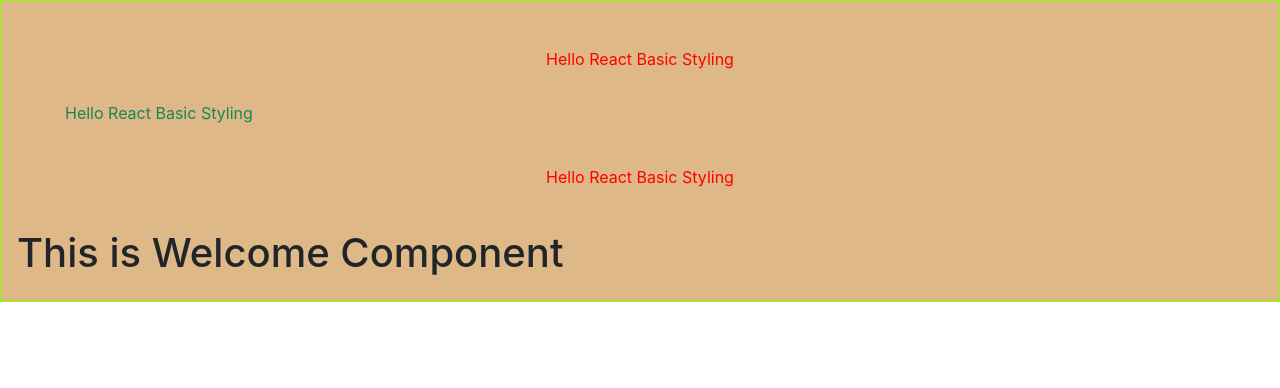
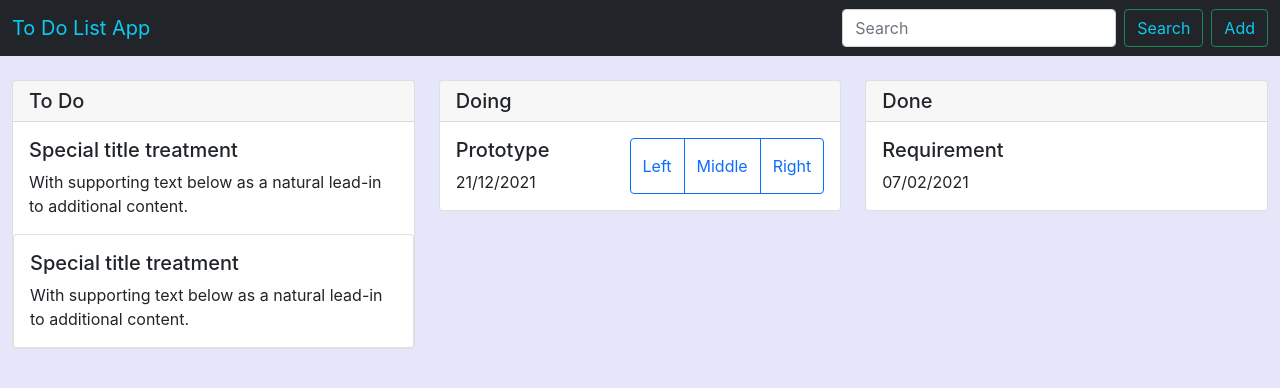
Before and after one commit to AofPatiphan/Create-React-App, a React (Create React App) app: page / in a window 1280 px wide. Shown: the top 388 px of the page. Built offline with nearby package versions, Linux system fonts and the light colour scheme.

Commit message:
Add navbar & content

```diff
--- a/package.json
+++ b/package.json
@@ -7,6 +7,7 @@
     "@testing-library/react": "^11.2.7",
     "@testing-library/user-event": "^12.8.3",
     "bootstrap": "^5.1.3",
+    "bootstrap-icons": "^1.7.2",
     "react": "^17.0.2",
     "react-dom": "^17.0.2",
     "react-scripts": "4.0.3",
--- a/src/App.js
+++ b/src/App.js
@@ -5,19 +5,91 @@ import styles from "./App.module.css";
 
 // เก็บ style ไว้ในตัวแปร แล้วเอาไปใส่ inline
 function App() {
-  const divStyle = {
-    color: "red",
-    textAlign: "center",
-    margin: "20px 10px",
-    padding: "10px",
-  };
   return (
-    <div className={styles.container}>
-      <div style={divStyle}>Hello React Basic Styling</div>
-      <div className="text-success ms-5">Hello React Basic Styling</div>
-      <div className={styles["main-div"]}>Hello React Basic Styling</div>
-      <Welcome />
-    </div>
+    <>
+      {/* -----Nav Bar----- */}
+      <nav className="navbar navbar-light bg-dark">
+        <div className="container-fluid">
+          <a className="navbar-brand text-info">To Do List App</a>
+          <form className="d-flex">
+            <input
+              className="form-control me-2"
+              type="search"
+              placeholder="Search"
+              aria-label="Search"
+            />
+            <button className="btn btn-outline-success text-info" type="submit">
+              Search
+            </button>
+            <button
+              className="btn btn-outline-success ms-2  text-info"
+              type="submit"
+            >
+              Add
+            </button>
+          </form>
+        </div>
+      </nav>
+      {/* -----Content----- */}
+      <div class="container-fluid mt-4">
+        <div class="row">
+          <div class="col-md-4 col-sm-6 ">
+            <div class="card">
+              <h5 class="card-header">To Do</h5>
+              <div class="card-body">
+                <h5 class="card-title">Special title treatment</h5>
+                <p class="card-text">
+                  With supporting text below as a natural lead-in to additional
+                  content.
+                </p>
+              </div>
+              <div class="card card-body">
+                <h5 class="card-title">Special title treatment</h5>
+                <p class="card-text">
+                  With supporting text below as a natural lead-in to additional
+                  content.
+                </p>
+              </div>
+            </div>
+          </div>
+          <div class="col-md-4 col-sm-6">
+            <div class="card">
+              <h5 class="card-header">Doing</h5>
+              <div class="card-body d-flex justify-content-between">
+                <div>
+                  <h5 class="card-title">Prototype</h5>
+                  <p class="card-text">21/12/2021</p>
+                </div>
+                <div
+                  class="btn-group"
+                  role="group"
+                  aria-label="Basic outlined example"
+                >
+                  <button type="button" class="btn btn-outline-primary">
+                    Left
+                  </button>
+                  <button type="button" class="btn btn-outline-primary">
+                    Middle
+                  </button>
+                  <button type="button" class="btn btn-outline-primary">
+                    Right
+                  </button>
+                </div>
+              </div>
+            </div>
+          </div>
+          <div class="col-md-4 col-sm-6">
+            <div class="card">
+              <h5 class="card-header">Done</h5>
+              <div class="card-body">
+                <h5 class="card-title">Requirement</h5>
+                <p class="card-text">07/02/2021</p>
+              </div>
+            </div>
+          </div>
+        </div>
+      </div>
+    </>
   );
 }
 
--- a/src/index.css
+++ b/src/index.css
@@ -1,13 +1,14 @@
 body {
   margin: 0;
-  font-family: -apple-system, BlinkMacSystemFont, 'Segoe UI', 'Roboto', 'Oxygen',
-    'Ubuntu', 'Cantarell', 'Fira Sans', 'Droid Sans', 'Helvetica Neue',
+  font-family: -apple-system, BlinkMacSystemFont, "Segoe UI", "Roboto", "Oxygen",
+    "Ubuntu", "Cantarell", "Fira Sans", "Droid Sans", "Helvetica Neue",
     sans-serif;
   -webkit-font-smoothing: antialiased;
   -moz-osx-font-smoothing: grayscale;
+  background-color: lavender;
 }
 
 code {
-  font-family: source-code-pro, Menlo, Monaco, Consolas, 'Courier New',
+  font-family: source-code-pro, Menlo, Monaco, Consolas, "Courier New",
     monospace;
 }
--- a/src/index.js
+++ b/src/index.js
@@ -4,6 +4,8 @@ import "bootstrap/dist/css/bootstrap.min.css";
 import "./index.css";
 import App from "./App";
 import reportWebVitals from "./reportWebVitals";
+import "bootstrap/dist/css/bootstrap.min.css";
+import "bootstrap-icons/font/bootstrap-icons.css";
 
 ReactDOM.render(
   <React.StrictMode>
```
Also changed, not shown: 1 other file (tests, documents, lock files or other folders).
